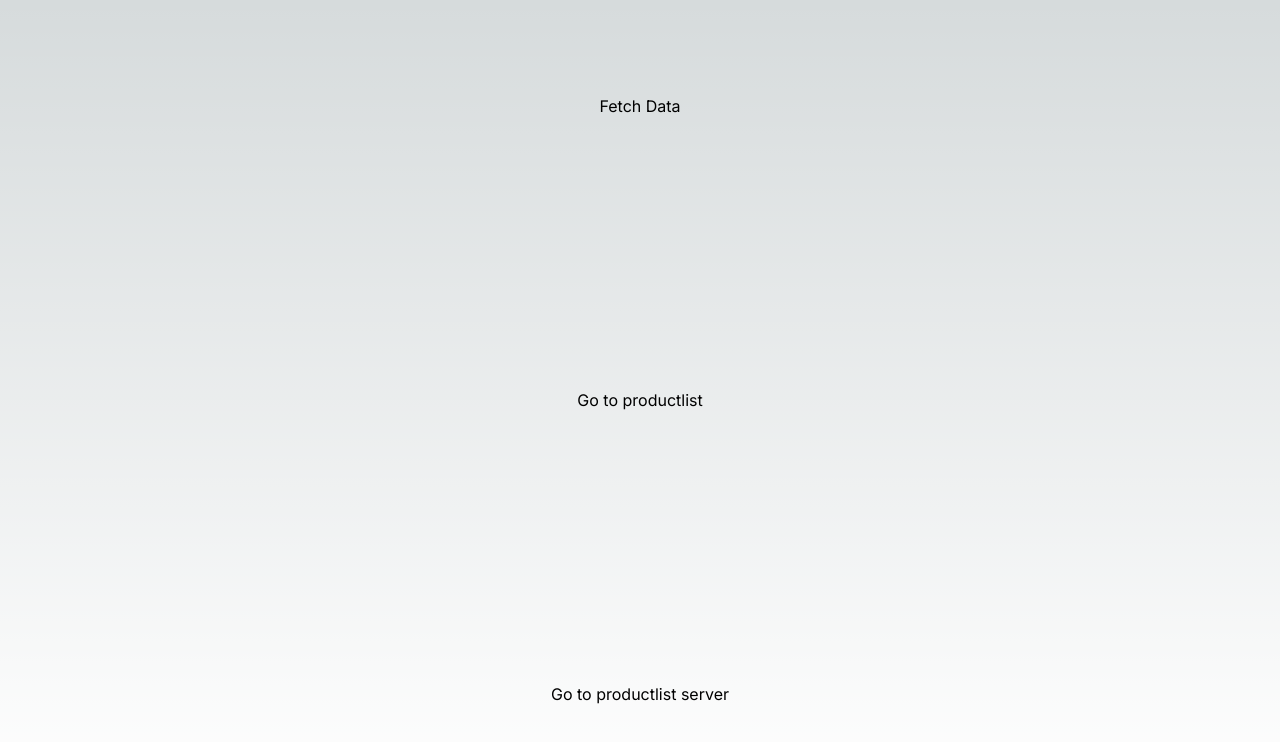
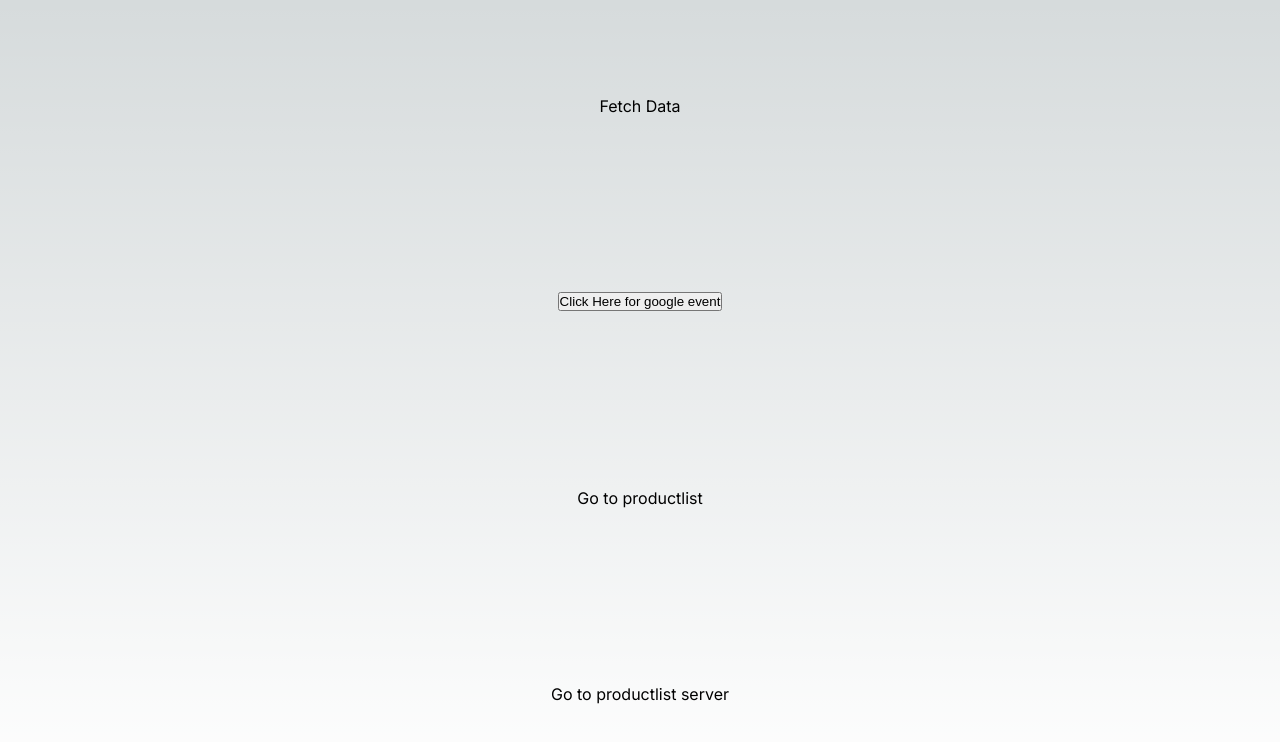
Before and after one commit to Jayp1609/Test-GA4, a Next.js app: page / in a window 1280 px wide. Shown: the top 742 px of the page. Built offline with nearby package versions, Linux system fonts and the light colour scheme.

Commit message:
Update page.js

```diff
--- a/src/app/page.js
+++ b/src/app/page.js
@@ -1,10 +1,19 @@
+"use client";
 import Link from "next/link";
 import styles from "./page.module.css";
+import { sendGTMEvent } from "@next/third-parties/google";
 
 export default function Home() {
   return (
     <main className={styles.main}>
       <div>Fetch Data</div>
+      <button
+        onClick={() => {
+          sendGTMEvent({ event: "buttonClicked", value: "xyz" });
+        }}
+      >
+        Click Here for google event
+      </button>
       <Link href="productlist">Go to productlist</Link>
       <Link href="productserver">Go to productlist server</Link>
     </main>
```
